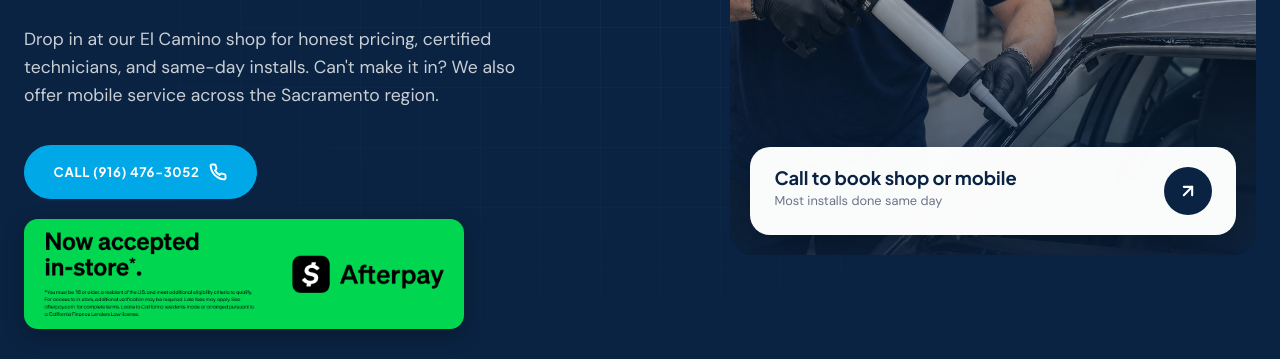
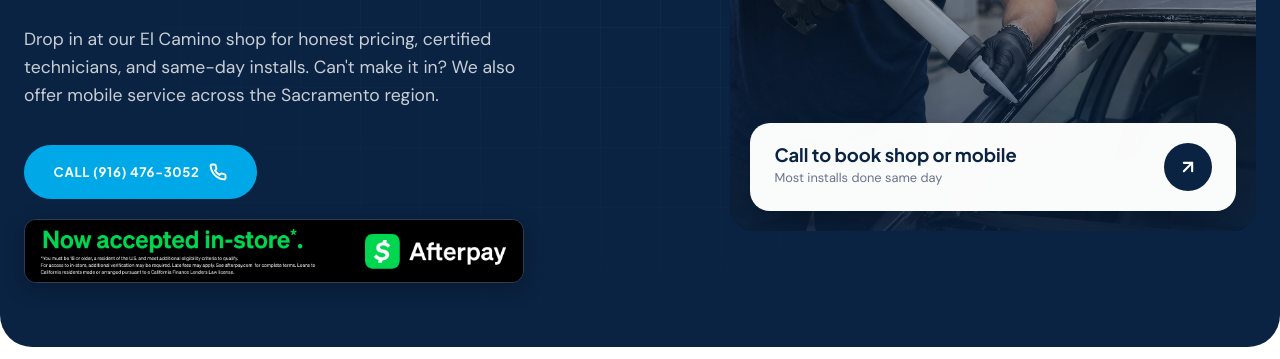
Before and after one commit to issa27-lab/tigris-website, a plain HTML site: page index.html in a window 1280 px wide. Shown: the part 587-946 px from the top of the page. Drawn offline with Linux system fonts and the light colour scheme.

Commit message:
Hero: shorter black Afterpay in-store banner

```diff
--- a/index.html
+++ b/index.html
@@ -100,8 +100,8 @@
   margin-bottom:2.25rem;
 }
 .hero-ctas{display:flex;gap:.85rem;flex-wrap:wrap;align-items:center}
-.hero-paylater{display:block;margin-top:1.25rem;max-width:440px}
-.hero-paylater img{display:block;width:100%;height:auto;border-radius:14px;box-shadow:0 6px 20px rgba(0,0,0,.25)}
+.hero-paylater{display:block;margin-top:1.25rem;max-width:500px}
+.hero-paylater img{display:block;width:100%;height:auto;border-radius:12px;box-shadow:0 6px 20px rgba(0,0,0,.25);border:1px solid rgba(255,255,255,.12)}
 .ap-disclaimer{font-size:.75rem;opacity:.7;margin-top:.35rem}
 
 .hero-visual{position:relative;aspect-ratio:.95}
@@ -400,7 +400,7 @@
           <svg viewBox="0 0 24 24" fill="none" stroke="currentColor" stroke-width="2.5" stroke-linecap="round" stroke-linejoin="round"><path d="M22 16.92v3a2 2 0 0 1-2.18 2 19.79 19.79 0 0 1-8.63-3.07 19.5 19.5 0 0 1-6-6 19.79 19.79 0 0 1-3.07-8.67A2 2 0 0 1 4.11 2h3a2 2 0 0 1 2 1.72c.13.96.37 1.9.7 2.81a2 2 0 0 1-.45 2.11L8.09 9.91a16 16 0 0 0 6 6l1.27-1.27a2 2 0 0 1 2.11-.45c.91.33 1.85.57 2.81.7A2 2 0 0 1 22 16.92z"/></svg>
         </a>
       </div>
-      <div class="hero-paylater"><img src="images/afterpay-instore-green.png" width="600" height="150" alt="Cash App Afterpay now accepted in-store at Tigris Auto Glass"></div>
+      <div class="hero-paylater"><img src="images/afterpay-instore-black-wide.png" width="728" height="90" alt="Cash App Afterpay now accepted in-store at Tigris Auto Glass"></div>
     </div>
 
     <div class="hero-visual">
```
